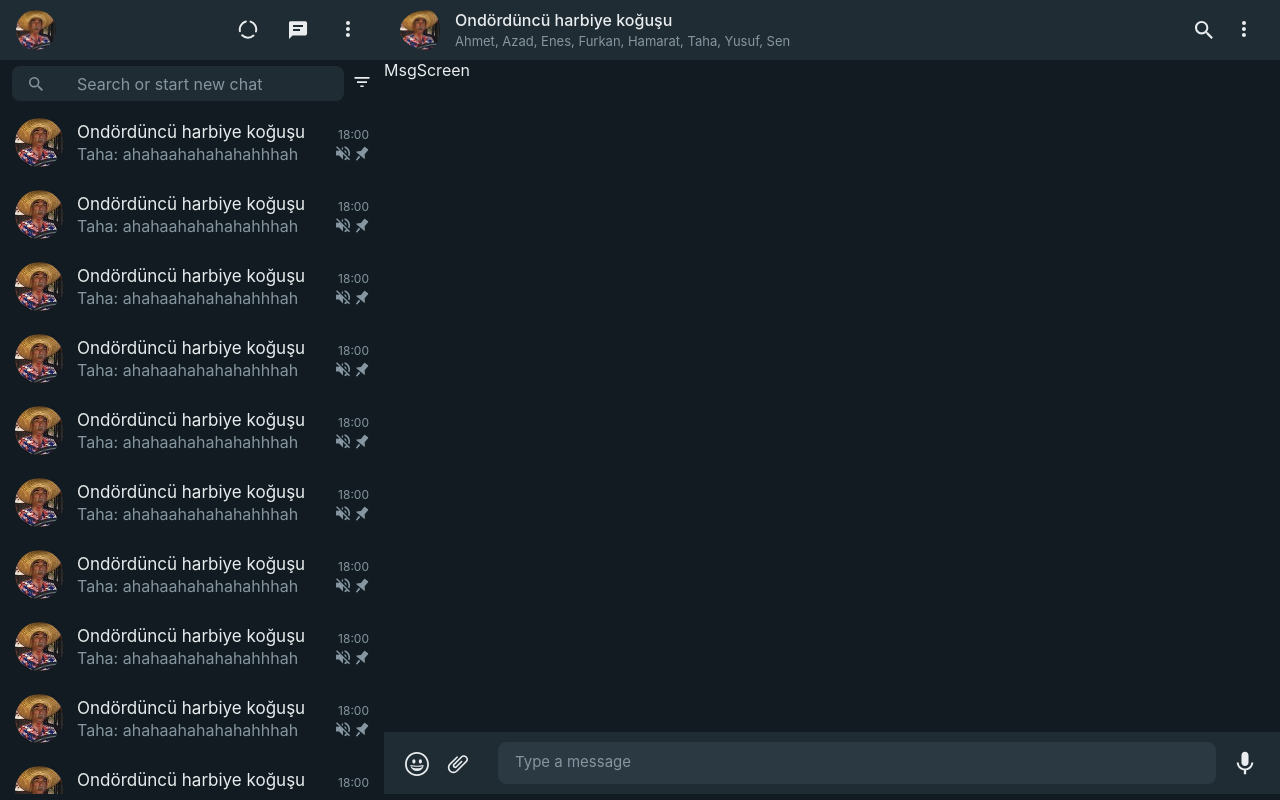
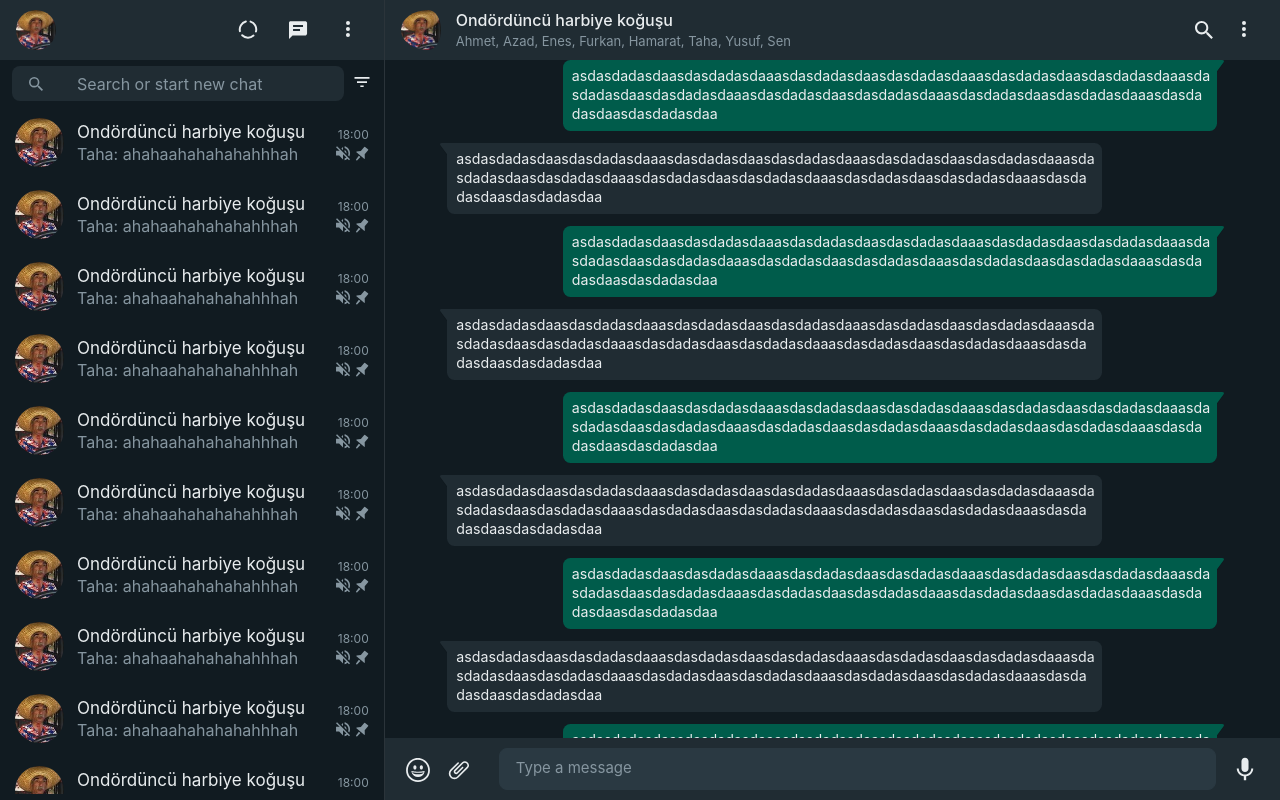
Before and after one commit to cryndry/Whatsapp-Web-Clone, a React (Create React App) app: page / in a window 1280 px wide. Built offline with nearby package versions, Linux system fonts and the light colour scheme.

Commit message:
MsgScreen style done

```diff
--- a/src/components/LeftPanel/MsgBoxes/MsgBox/MsgBox.jsx
+++ b/src/components/LeftPanel/MsgBoxes/MsgBox/MsgBox.jsx
@@ -9,7 +9,7 @@ const MsgBox = () => {
   const [isBoxActive, setIsBoxActive] = useState(false)
   const [isBoxHovered, setIsBoxHovered] = useState(false)
   return (
-    <div className={isBoxActive ? s.MessageBoxActive : s.MessageBox} onClick={(e) => { setIsBoxActive(() => true) }} onMouseOver={() => { setIsBoxHovered(() => true) }} onMouseOut={() => { setIsBoxHovered(() => false) }}>
+    <div className={isBoxActive ? s.MessageBoxActive : s.MessageBox} onClick={(e) => { setIsBoxActive(() => !isBoxActive) }} onMouseOver={() => { setIsBoxHovered(() => true) }} onMouseOut={() => { setIsBoxHovered(() => false) }}>
       <div className={s.BoxPhotoContainer}>
         <img className={s.BoxPhoto} src={PP} alt="" />
       </div>
--- a/src/components/LeftPanel/MsgBoxes/MsgBox/MsgBox.module.css
+++ b/src/components/LeftPanel/MsgBoxes/MsgBox/MsgBox.module.css
@@ -2,6 +2,7 @@
     height: 72px;
     display: flex;
     align-items: center;
+    cursor: pointer;
 }
 
 .MessageBoxActive {
@@ -9,6 +10,7 @@
     height: 72px;
     display: flex;
     align-items: center;
+    cursor: pointer;
 }
 
 .BoxPhotoContainer {
--- /dev/null
+++ b/src/components/RightPanel/MsgScreen/MessageIn/MessageIn.jsx
@@ -0,0 +1,20 @@
+import React from 'react'
+import s from './MessageIn.module.css'
+import MessageInTail from "../../assets/MessageInTail.jsx"
+
+const MessageIn = (props) => {
+  return (
+    <div className={s.MessageLine}>
+      <div className={s.MessageContainer}>
+        <div className={s.MessageBody}>
+          <span className={s.MessageText}>{props.text}</span>
+        </div>
+        <span className={s.MessageTail}>
+          <MessageInTail />
+        </span>
+      </div>
+    </div>
+  )
+}
+
+export default MessageIn
--- /dev/null
+++ b/src/components/RightPanel/MsgScreen/MessageIn/MessageIn.module.css
@@ -0,0 +1,45 @@
+.MessageLine {
+    padding: 0 7%;
+    margin-bottom: 12px;
+    display: flex;
+    flex-direction: column;
+    align-items: flex-start;
+    position: relative;
+    -webkit-user-select: text;
+    -moz-user-select: text;
+    -ms-user-select: text;
+    user-select: text;
+}
+
+.MessageContainer {
+    background-color: var(--MessageIn);
+    border-radius: 7.5px;
+    border-top-left-radius: 0;
+    max-width: 85%;
+    font-size: 14.2px;
+    line-height: 19px;
+    display: flex;
+    position: relative;
+}
+
+.MessageTail {
+    position: absolute;
+    z-index: 100;
+    width: 8px;
+    left: -8px;
+    top: 0;
+    height: 13px;
+    color: var(--MessageIn);
+}
+
+.MessageBody {
+    padding: 6px 7px 8px 9px;
+    display: grid;
+    grid-template-columns: auto 1fr;
+}
+
+.MessageText {
+    overflow-wrap: break-word;
+    white-space: pre-wrap;
+    word-break: break-word;
+}
--- /dev/null
+++ b/src/components/RightPanel/MsgScreen/MessageOut/MessageOut.jsx
@@ -0,0 +1,20 @@
+import React from 'react'
+import s from './MessageOut.module.css'
+import MessageOutTail from "../../assets/MessageOutTail"
+
+const MessageOut = (props) => {
+  return (
+    <div className={s.MessageLine}>
+      <div className={s.MessageContainer}>
+        <div className={s.MessageBody}>
+          <span className={s.MessageText}>{props.text}</span>
+        </div>
+        <span className={s.MessageTail}>
+          <MessageOutTail />
+        </span>
+      </div>
+    </div>
+  )
+}
+
+export default MessageOut
--- /dev/null
+++ b/src/components/RightPanel/MsgScreen/MessageOut/MessageOut.module.css
@@ -0,0 +1,45 @@
+.MessageLine {
+    padding: 0 7%;
+    margin-bottom: 12px;
+    display: flex;
+    flex-direction: column;
+    align-items: flex-end;
+    position: relative;
+    -webkit-user-select: text;
+    -moz-user-select: text;
+    -ms-user-select: text;
+    user-select: text;
+}
+
+.MessageContainer {
+    background-color: var(--MessageOut);
+    border-radius: 7.5px;
+    border-top-right-radius: 0;
+    max-width: 85%;
+    font-size: 14.2px;
+    line-height: 19px;
+    display: flex;
+    position: relative;
+}
+
+.MessageTail {
+    position: absolute;
+    z-index: 100;
+    width: 8px;
+    right: -8px;
+    top: 0;
+    height: 13px;
+    color: var(--MessageOut);
+}
+
+.MessageBody {
+    padding: 6px 7px 8px 9px;
+    display: grid;
+    grid-template-columns: auto 1fr;
+}
+
+.MessageText {
+    overflow-wrap: break-word;
+    white-space: pre-wrap;
+    word-break: break-word;
+}
--- a/src/components/RightPanel/MsgScreen/MsgScreen.jsx
+++ b/src/components/RightPanel/MsgScreen/MsgScreen.jsx
@@ -1,11 +1,23 @@
 import React from 'react'
 import s from './MsgScreen.module.css'
+import MessageOut from "./MessageOut/MessageOut"
+import MessageIn from "./MessageIn/MessageIn"
 
 const MsgScreen = () => {
+  const messageText = "asdasdadasdaasdasdadasdaa".repeat(7)
   return (
     <div className={s.MsgScreenContainer}>
       <div className={s.MsgScreen}>
-        MsgScreen
+        <MessageOut text={messageText} />
+        <MessageIn text={messageText} />
+        <MessageOut text={messageText} />
+        <MessageIn text={messageText} />
+        <MessageOut text={messageText} />
+        <MessageIn text={messageText} />
+        <MessageOut text={messageText} />
+        <MessageIn text={messageText} />
+        <MessageOut text={messageText} />
+        <MessageIn text={messageText} />
       </div>
     </div>
   )
--- a/src/components/RightPanel/MsgScreen/MsgScreen.module.css
+++ b/src/components/RightPanel/MsgScreen/MsgScreen.module.css
@@ -2,12 +2,15 @@
     order: 2;
     flex-grow: 1;
     position: relative;
-    height: calc(70% - 122px); /* height sıkıntılı */
+    height: calc(100vh - 122px);
+    width: 100%;
+    display: flex;
+    flex-direction: column;
+    overflow-x: hidden;
+    overflow-y: scroll;
 }
 
 .MsgScreen {
     display: flex;
     flex-direction: column;
-    overflow-x: hidden;
-    overflow-y: scroll;
 }
--- a/src/components/RightPanel/RightPanel.module.css
+++ b/src/components/RightPanel/RightPanel.module.css
@@ -4,6 +4,7 @@
     flex-direction: column;
     position: relative;
     min-height: 100%;
+    border-left: 1px solid rgba(233, 237, 239, 0.12);
 }
 
 @media screen and (min-width: 1000px) and (max-width: 1200px) {
--- /dev/null
+++ b/src/components/RightPanel/assets/MessageInTail.jsx
@@ -0,0 +1,10 @@
+import React from 'react'
+
+const MessageInTail = () => (
+    <svg viewBox="0 0 8 13" width="8" height="13" style={{ display: "block" }}>
+        <path opacity=".13" fill="#0000000" d="M1.533 3.568 8 12.193V1H2.812C1.042 1 .474 2.156 1.533 3.568z"></path>
+        <path fill="currentColor" d="M1.533 2.568 8 11.193V0H2.812C1.042 0 .474 1.156 1.533 2.568z"></path>
+    </svg>
+)
+
+export default MessageInTail
--- /dev/null
+++ b/src/components/RightPanel/assets/MessageOutTail.jsx
@@ -0,0 +1,10 @@
+import React from 'react'
+
+const MessageOutTail = () => (
+    <svg viewBox="0 0 8 13" width="8" height="13" style={{ display: "block" }}>
+        <path opacity=".13" d="M5.188 1H0v11.193l6.467-8.625C7.526 2.156 6.958 1 5.188 1z"></path>
+        <path fill="currentColor" d="M5.188 0H0v11.193l6.467-8.625C7.526 1.156 6.958 0 5.188 0z"></path>
+    </svg>
+)
+
+export default MessageOutTail
--- a/src/index.css
+++ b/src/index.css
@@ -6,6 +6,8 @@
   --BackgroundActive: #2a3942;
   --ScroolBar: #374045;
   --Header: #202c33;
+  --MessageOut: #005c4b;
+  --MessageIn: #202c33;
 }
 
 a, abbr, acronym, address, applet, article, aside, audio, b, big, blockquote, body, canvas, caption, center, cite, code, dd, del, details, dfn, div, dl, dt, em, embed, fieldset, figcaption, figure, footer, form, h1, h2, h3, h4, h5, h6, header, hgroup, html, i, iframe, img, ins, kbd, label, legend, li, mark, menu, nav, object, ol, output, p, pre, q, ruby, s, samp, section, small, span, strike, strong, sub, summary, sup, table, tbody, td, tfoot, th, thead, time, tr, tt, u, ul, var, video {
```
